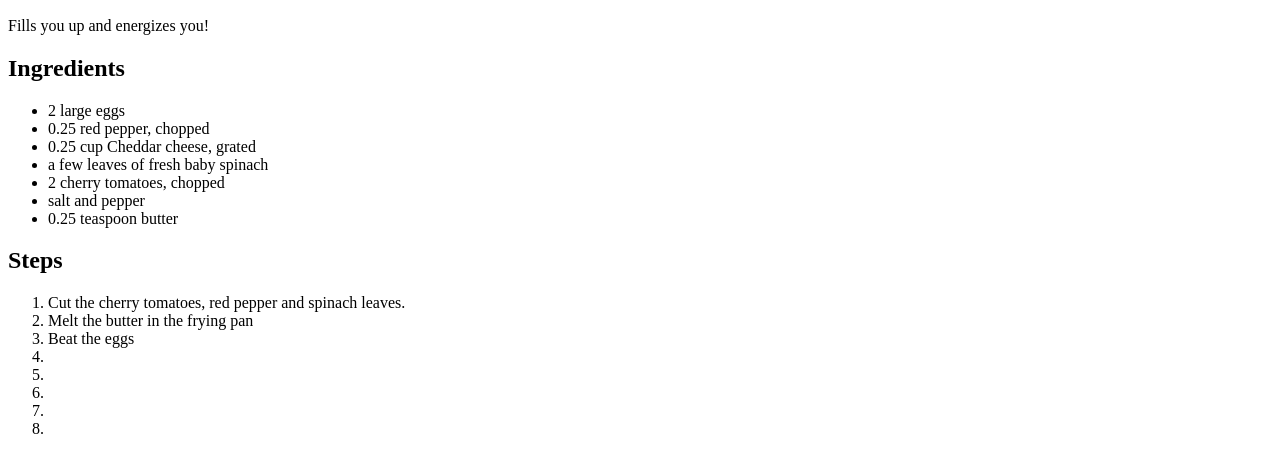
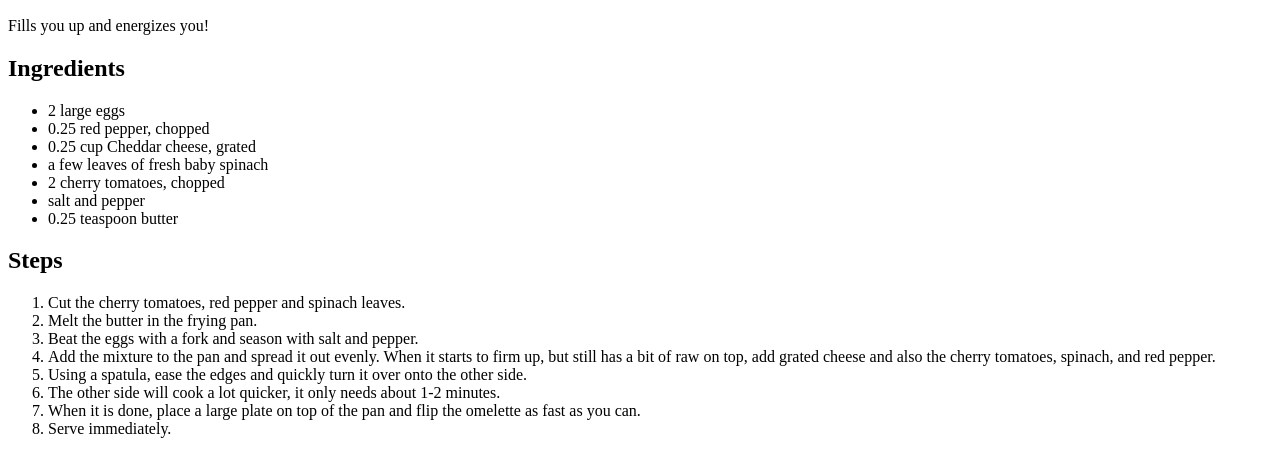
Before and after one commit to allanjchiang/odin-recipes, a plain HTML site: page recipes/omelette.html in a window 1280 px wide. Shown: the part 434-888 px from the top of the page. Drawn offline with Linux system fonts and the light colour scheme.

Commit message:
Add rest of ol steps to cook omelette

```diff
--- a/recipes/omelette.html
+++ b/recipes/omelette.html
@@ -24,13 +24,13 @@
     <h2>Steps</h2>
     <ol>
         <li>Cut the cherry tomatoes, red pepper and spinach leaves.</li>
-        <li>Melt the butter in the frying pan</li>
-        <li>Beat the eggs </li>
-        <li></li>
-        <li></li>
-        <li></li>
-        <li></li>
-        <li></li>
+        <li>Melt the butter in the frying pan.</li>
+        <li>Beat the eggs with a fork and season with salt and pepper.</li>
+        <li>Add the mixture to the pan and spread it out evenly. When it starts to firm up, but still has a bit of raw on top, add grated cheese and also the cherry tomatoes, spinach, and red pepper.</li>
+        <li>Using a spatula, ease the edges and quickly turn it over onto the other side.</li>
+        <li>The other side will cook a lot quicker, it only needs about 1-2 minutes.</li>
+        <li>When it is done, place a large plate on top of the pan and flip the omelette as fast as you can.</li>
+        <li>Serve immediately.</li>
     </ol>
 </body>
 </html>
```
